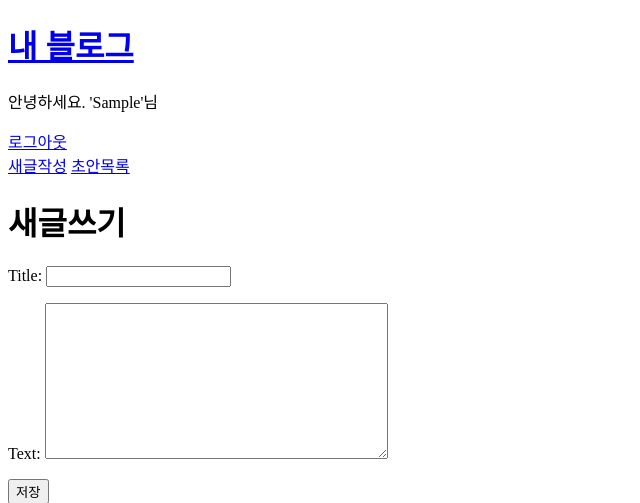
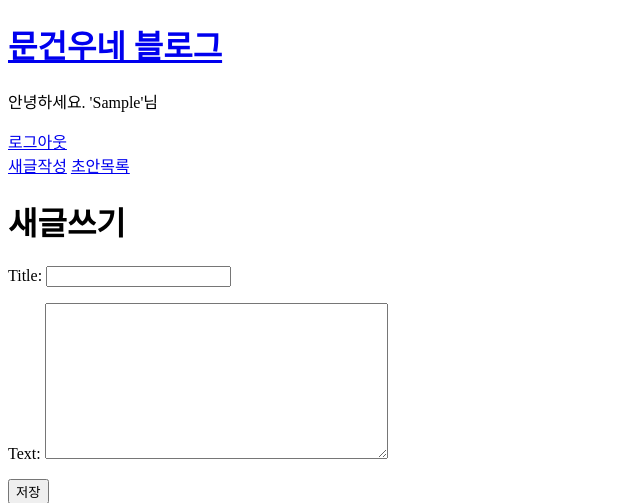
Before and after one commit to logia7987/my-first-blog, a Django app: page /post/new/ in a window 1280 px wide. Shown: the top 503 px of the page, without its empty margins (0-640 px from the left). Run offline with Django 3.2, Linux system fonts and the light colour scheme; the visitor is signed in with stand-in values (Sample User, id 1).

Commit message:
블로그이름개편

```diff
--- a/blog/templates/blog/base.html
+++ b/blog/templates/blog/base.html
@@ -2,11 +2,11 @@
 <html lang="en">
 <head>
     <meta charset="UTF-8">
-    <title>나의 블로그</title>
+    <title>문건우네 블로그</title>
 </head>
 <body>
     <div>
-        <h1><a href="/">내 블로그</a></h1>
+        <h1><a href="/">문건우네 블로그</a></h1>
     </div>
     {% if user.is_authenticated %}
         <p>안녕하세요. '{{ user.first_name }}'님</p>
```
